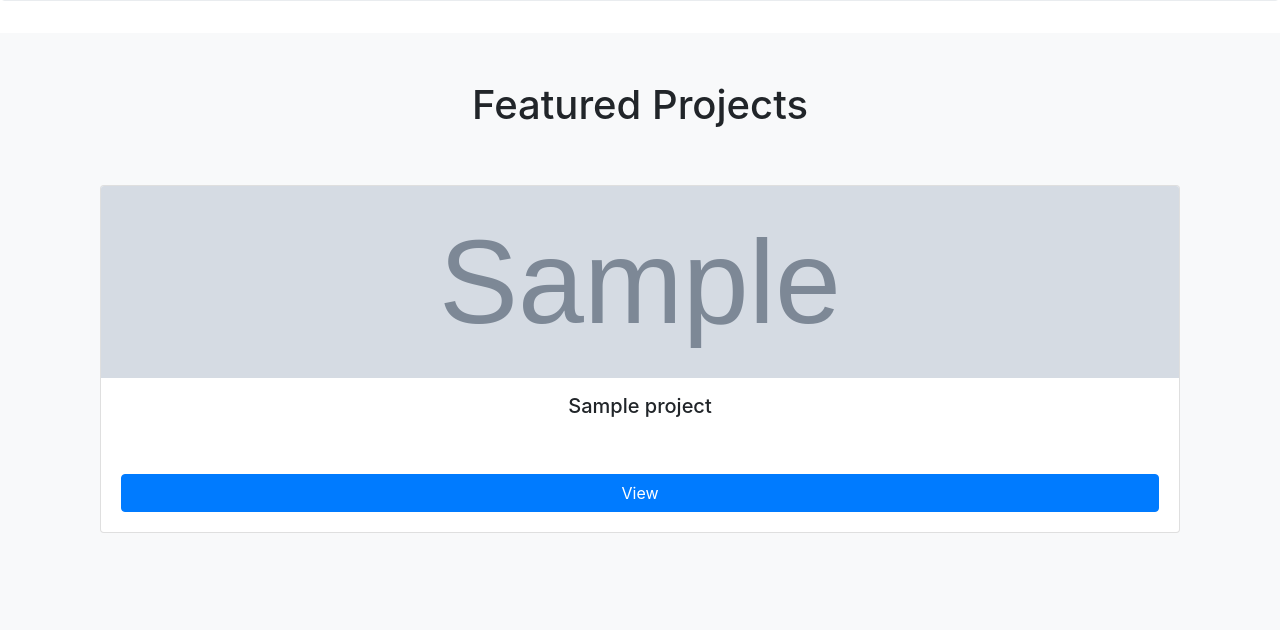
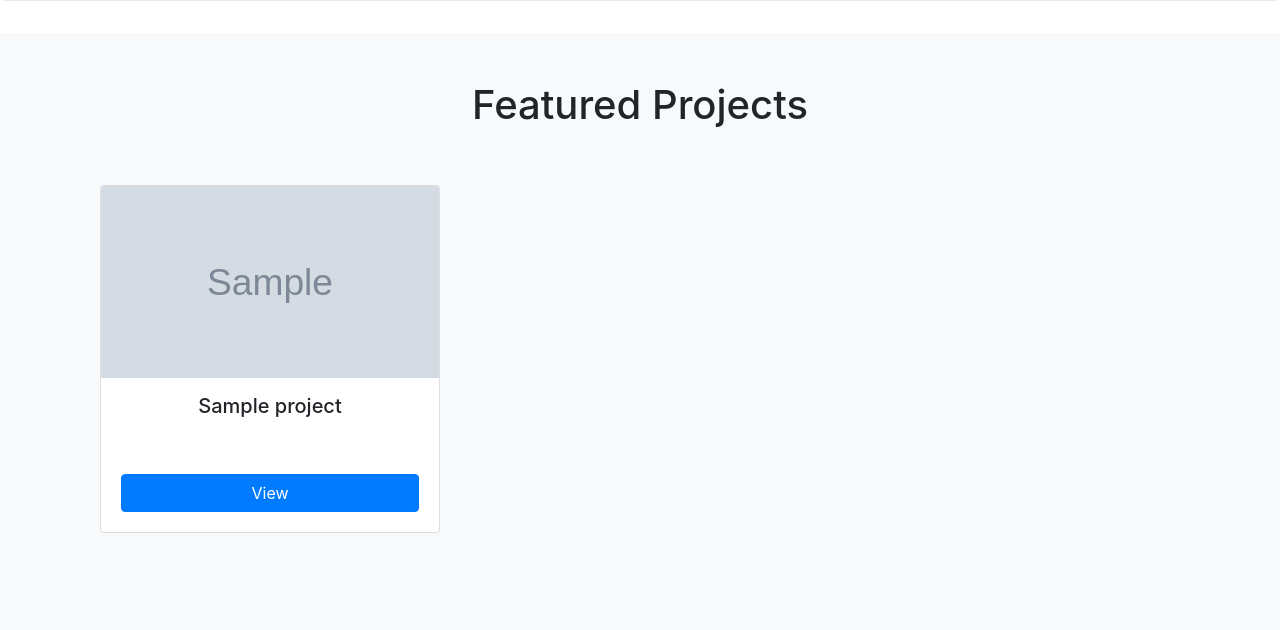
Before and after one commit to zanedma/portfolio-site, a Django app: page / in a window 1280 px wide. Shown: the part 505-1135 px from the top of the page. Run offline with Django 3.2, Linux system fonts and the light colour scheme; tables that the repository leaves empty hold one stand-in row (values such as "Sample post"); grey boxes marked "Sample" are stand-in pictures; some libraries are stand-ins or nearby versions.

```diff
--- a/templates/projectcards.html
+++ b/templates/projectcards.html
@@ -14,7 +14,7 @@
     <div class="row">
       {% for project in projects.all %}
         {% if project.featured %}
-          <div class="col-sm">
+          <div class="col-md-4">
             <div class="card mb-4 h-100">
               {% if project.image.url != None %}
                 <img class="card-img-top" src="{{ project.image.url }}">
```
